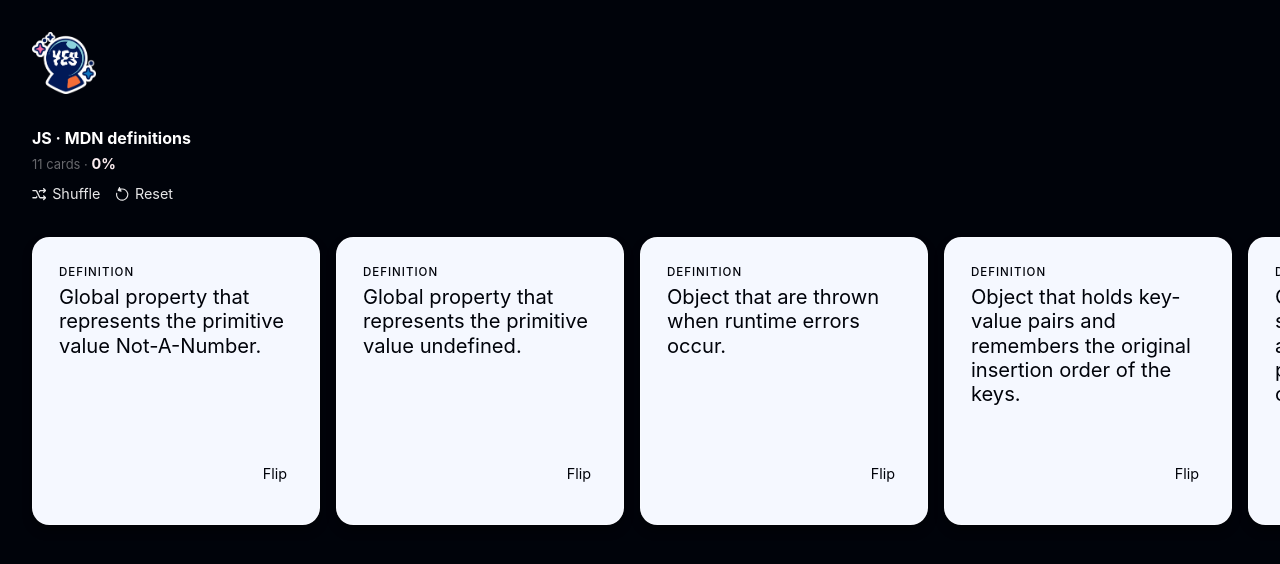
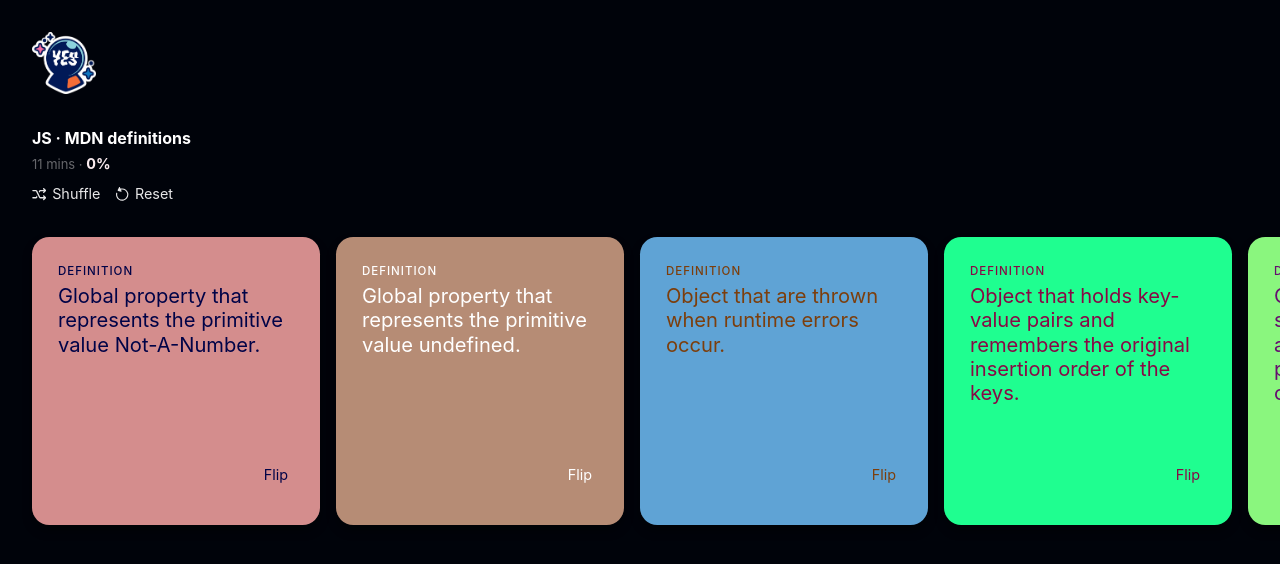
Before and after one commit to evilpaper/nailed-it, a React (Create React App) app: page / in a window 1280 px wide. Shown: the top 564 px of the page. Built offline with nearby package versions, Linux system fonts and the light colour scheme.

Commit message:
Remove bg images, add colors to cards

```diff
--- a/src/components/Card/Card.jsx
+++ b/src/components/Card/Card.jsx
@@ -2,7 +2,15 @@ import React, { useState } from "react";
 import { useSpring, animated as a } from "react-spring";
 import "./styles.css";
 
-export default function Card({ question, answer, id, nailed, handleEditCard }) {
+export default function Card({
+  question,
+  answer,
+  id,
+  nailed,
+  handleEditCard,
+  firstColor,
+  secondColor,
+}) {
   const [flipped, flip] = useState(true);
 
   const { transform, opacity } = useSpring({
@@ -26,6 +34,8 @@ export default function Card({ question, answer, id, nailed, handleEditCard }) {
         style={{
           opacity: opacity.interpolate((o) => 1 - o),
           transform,
+          color: firstColor,
+          backgroundColor: secondColor,
         }}
       >
         {" "}
@@ -69,6 +79,8 @@ export default function Card({ question, answer, id, nailed, handleEditCard }) {
         style={{
           opacity,
           transform: transform.interpolate((t) => `${t} rotateY(-180deg)`),
+          color: firstColor,
+          backgroundColor: secondColor,
         }}
       >
         {" "}
--- a/src/components/Card/styles.css
+++ b/src/components/Card/styles.css
@@ -7,7 +7,7 @@
 .card {
   will-change: transform, opacity;
   position: absolute;
-  border: 1px solid rgba(255, 255, 255, 0.4);
+  /* border: 1px solid rgba(255, 255, 255, 0.4); */
   border-radius: 6%;
   text-align: center;
   width: 100%;
@@ -19,8 +19,7 @@
   padding-top: 4em;
   backface-visibility: hidden;
   box-shadow: 0px 6px 10px 0 hsla(0, 0%, 0%, 0.4);
-  color: var(--color-darkest-night);
-  background-color: var(--color-brightest-day);
+  /* background-color: #d48d8d; */
   flex-direction: column;
   padding: 1.8em;
   font-size: 0.9em;
@@ -39,15 +38,12 @@
   padding: 0;
   margin: 0;
   background: transparent;
-  color: var(--color-darkest-night);
+  /* color: #000347; */
+  color: inherit;
   font-size: 1.4em;
   line-height: 1.2em;
   padding-top: 0.2em;
   -webkit-appearance: textfield;
-}
-
-.back .content {
-  color: var(--color-brightest-day);
 }
 
 .heading {
@@ -58,15 +54,9 @@
 
 .heading-label {
   font-size: 0.8em;
-  color: var(--color-darkest-night);
+  /* color: var(--color-darkest-night); */
   font-weight: 500;
   letter-spacing: 1px;
-}
-
-.back {
-  color: var(--color-brightest-day);
-  background-image: url("./../../images/bg/swapnil-deshpandey.jpg");
-  background-size: cover;
 }
 
 .content:focus {
@@ -84,7 +74,8 @@
   display: flex;
   justify-content: center;
   align-items: center;
-  color: var(--color-darkest-night);
+  color: inherit;
+  /* color: var(--color-darkest-night); */
   border: none;
 }
 
@@ -94,7 +85,6 @@
 
 .question {
   font-weight: 400;
-  color: hsla(223, 98%, 2%, 0.7);
   margin-bottom: 0.6em;
 }
 
@@ -103,13 +93,13 @@
   display: flex;
   justify-content: space-around;
   flex-direction: row-reverse;
+  color: inherit;
 }
 
 .answer {
   display: flex;
   justify-content: center;
   align-items: center;
-  color: var(--color-darkest-night);
   border: none;
   font-size: 1.4em;
 }
--- a/src/components/DEFAULT_DECKS.js
+++ b/src/components/DEFAULT_DECKS.js
@@ -11,6 +11,8 @@ const DEFAULT_DECKS = [
           "Global property that represents the primitive value Not-A-Number.",
         answer: "NaN",
         nailed: false,
+        firstColor: "#000347",
+        secondColor: "#d48d8d",
       },
       {
         id: nanoid(),
@@ -18,12 +20,16 @@ const DEFAULT_DECKS = [
           "Global property that represents the primitive value undefined.",
         answer: "undefined",
         nailed: false,
+        firstColor: "#ffffff",
+        secondColor: "#b68c75",
       },
       {
         id: nanoid(),
         question: "Object that are thrown when runtime errors occur.",
         answer: "Error",
         nailed: false,
+        firstColor: "#7c3e0c",
+        secondColor: "#5fa3d5",
       },
       {
         id: nanoid(),
@@ -31,6 +37,8 @@ const DEFAULT_DECKS = [
           "Object that holds key-value pairs and remembers the original insertion order of the keys.",
         answer: "Map",
         nailed: false,
+        firstColor: "#890845",
+        secondColor: "#1ffe90",
       },
       {
         id: nanoid(),
@@ -38,6 +46,8 @@ const DEFAULT_DECKS = [
           "Object that lets you store unique values of any type, whether primitive values or object references.",
         answer: "Set",
         nailed: false,
+        firstColor: "#660d70",
+        secondColor: "#8af67e",
       },
       {
         id: nanoid(),
@@ -45,6 +55,8 @@ const DEFAULT_DECKS = [
           "Object that contains methods for parsing JavaScript Object Notation (JSON) and converting values to JSON.",
         answer: "JSON",
         nailed: false,
+        firstColor: "#223280",
+        secondColor: "#e1d082",
       },
       {
         id: nanoid(),
@@ -52,6 +64,8 @@ const DEFAULT_DECKS = [
           "Object that represents the eventual completion (or failure) of an asynchronous operation and its resulting value.",
         answer: "Promise",
         nailed: false,
+        firstColor: "#001a00",
+        secondColor: "#bf8cff",
       },
       {
         id: nanoid(),
@@ -59,6 +73,8 @@ const DEFAULT_DECKS = [
           "Method takes an iterable of promises as an input, and returns a single Promise that resolves to an array of the results of the input promises",
         answer: "Promise.all()",
         nailed: false,
+        firstColor: "#450348",
+        secondColor: "#bdffba",
       },
       {
         id: nanoid(),
@@ -66,6 +82,8 @@ const DEFAULT_DECKS = [
           "Array-like object accessible inside functions that contains the values of the arguments passed to that function.",
         answer: "arguments",
         nailed: false,
+        firstColor: "#9de9a8",
+        secondColor: "#410d3a",
       },
       {
         id: nanoid(),
@@ -73,6 +91,8 @@ const DEFAULT_DECKS = [
           "Syntax allows us to represent an indefinite number of arguments as an array.",
         answer: "The rest parameter",
         nailed: false,
+        firstColor: "#53296a",
+        secondColor: "#cee7c0",
       },
       {
         id: nanoid(),
@@ -80,6 +100,8 @@ const DEFAULT_DECKS = [
           "Allows an iterable such as an array expression or string to be expanded in places where zero or more arguments (for function calls)",
         answer: "Spread syntax (...)",
         nailed: false,
+        firstColor: "#632e1a",
+        secondColor: "#bce1ee",
       },
     ],
   },
--- a/src/components/Deck/Deck.jsx
+++ b/src/components/Deck/Deck.jsx
@@ -74,7 +74,7 @@ export default function Deck({
           maxLength="30"
         />
         <div className="progress">
-          <span className="size">{`${cards.length} cards · `}</span>
+          <span className="size">{`${cards.length} mins · `}</span>
           {` `}
           <strong>{`${percentageNailed()}% `}</strong>
         </div>
```
Also changed, not shown: src/images/bg/swapnil-deshpandey.jpeg (deleted), src/images/bg/swapnil-deshpandey.jpg (deleted).
